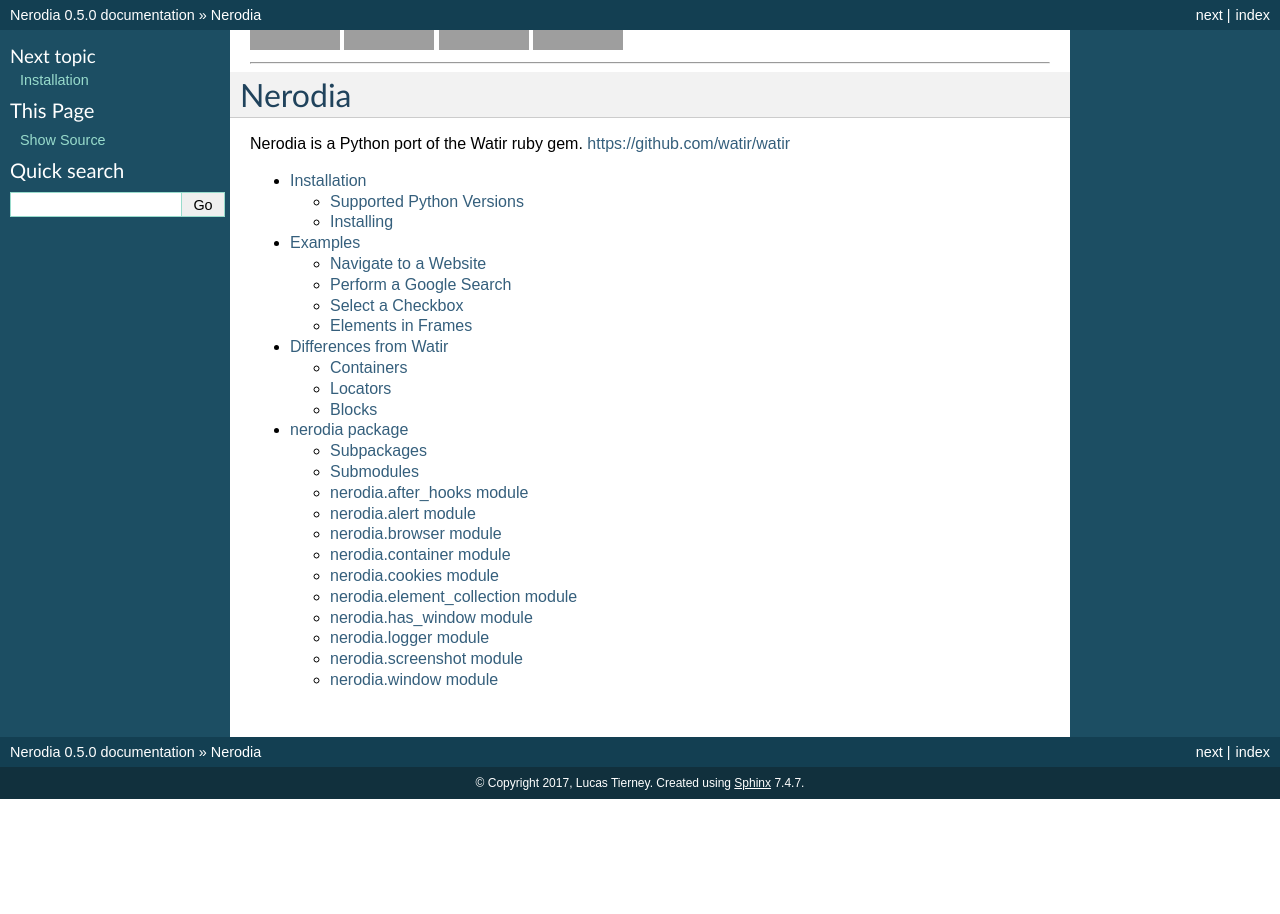
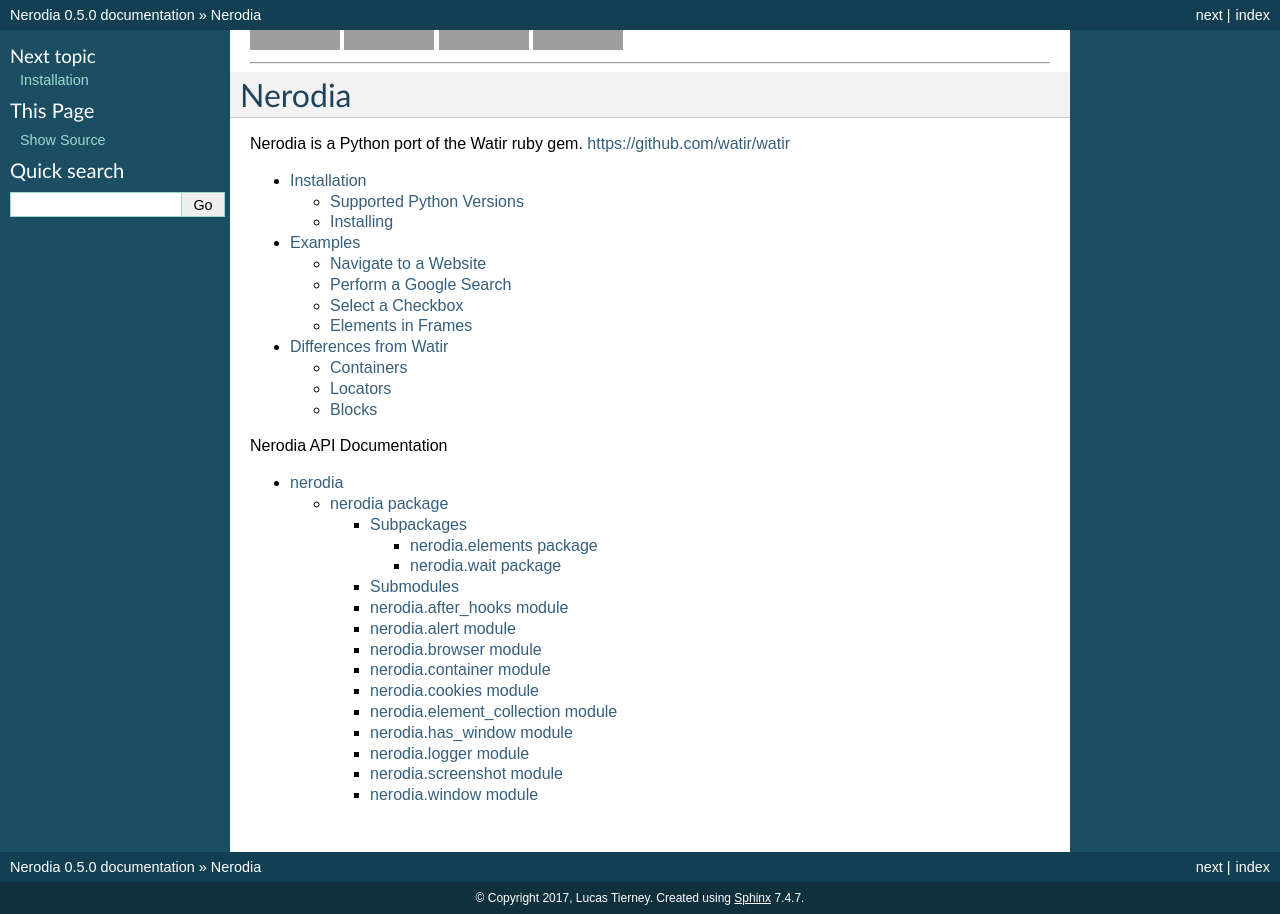
Before and after one commit to watir/nerodia, a Sphinx documentation site: the page built from docs/source/index.rst, in a window 1280 px wide, cut to the strip 0-914 px from the top of the page. Built offline with Sphinx 7.4.7, drawn with Linux system fonts in a browser that asks for light colours; grey boxes are pictures that could not be loaded.

```diff
--- a/docs/source/index.rst
+++ b/docs/source/index.rst
@@ -23,4 +23,10 @@ Nerodia is a Python port of the Watir ruby gem. https://github.com/watir/watir
    installing
    examples
    watir
-   nerodia
+
+Nerodia API Documentation
+
+.. toctree::
+   :maxdepth: 4
+
+   modules
```
